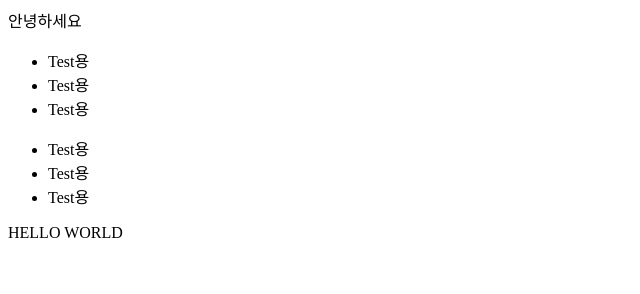
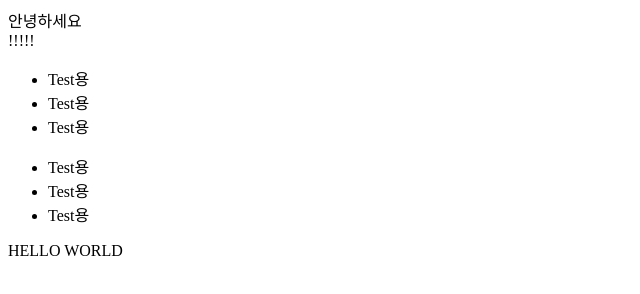
Before and after one commit to xian3967/secondSourceTreeLecture, a plain HTML site: page index.html in a window 1280 px wide. Shown: the whole page, without its empty margins (0-640 px from the left). Drawn offline with Linux system fonts and the light colour scheme.

Commit message:
5번쨰 충돌실험

```diff
--- a/index.html
+++ b/index.html
@@ -8,12 +8,13 @@
 <body>
   <script>
   (function($){
-    $(,.TEST_jquery).html('TESTETST')
+    $(,.TEST_jquery).html('TESTETST');
   })(jQuery);
   </script>
   <div>안녕하세요</div>
   <div class="TEST_jquery_01"></div>
   <div class="TEST_jquery"></div>
+  <div>!!!!!</div>
   <ul>
     <li>Test용</li>
     <li>Test용</li>
```
